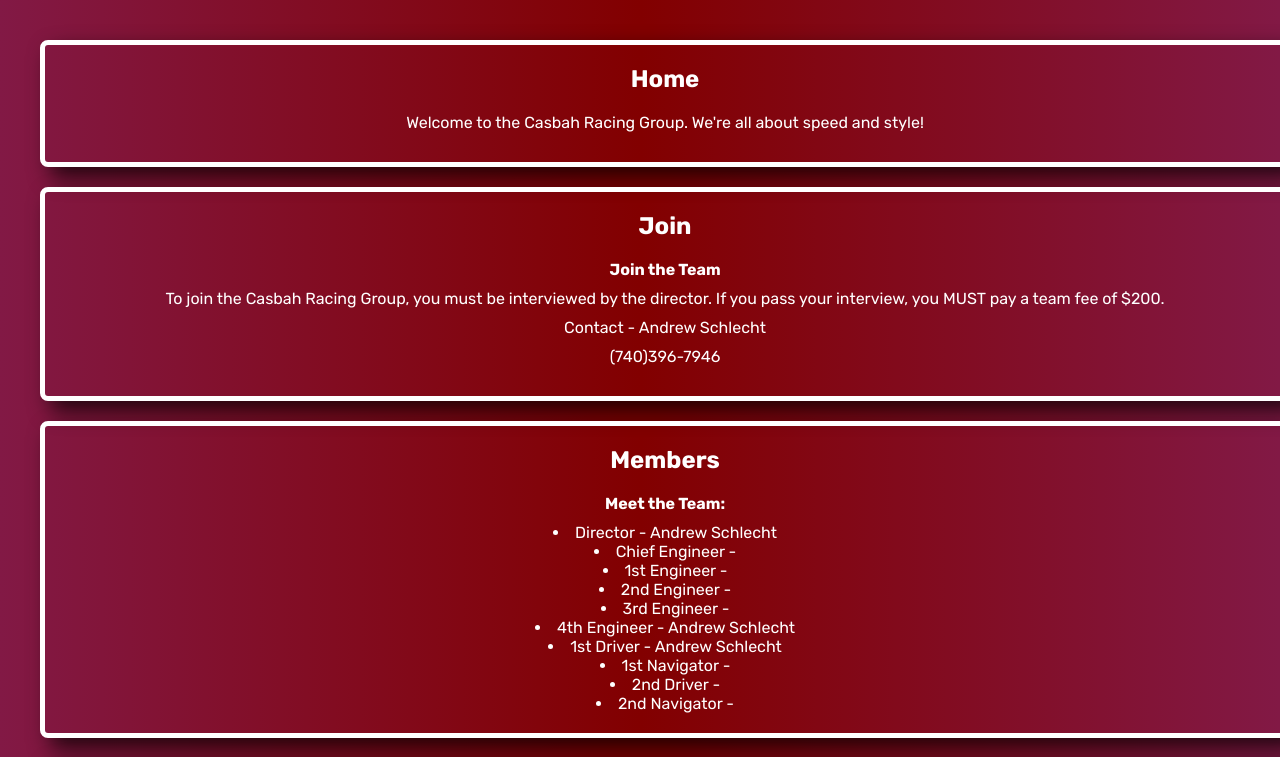
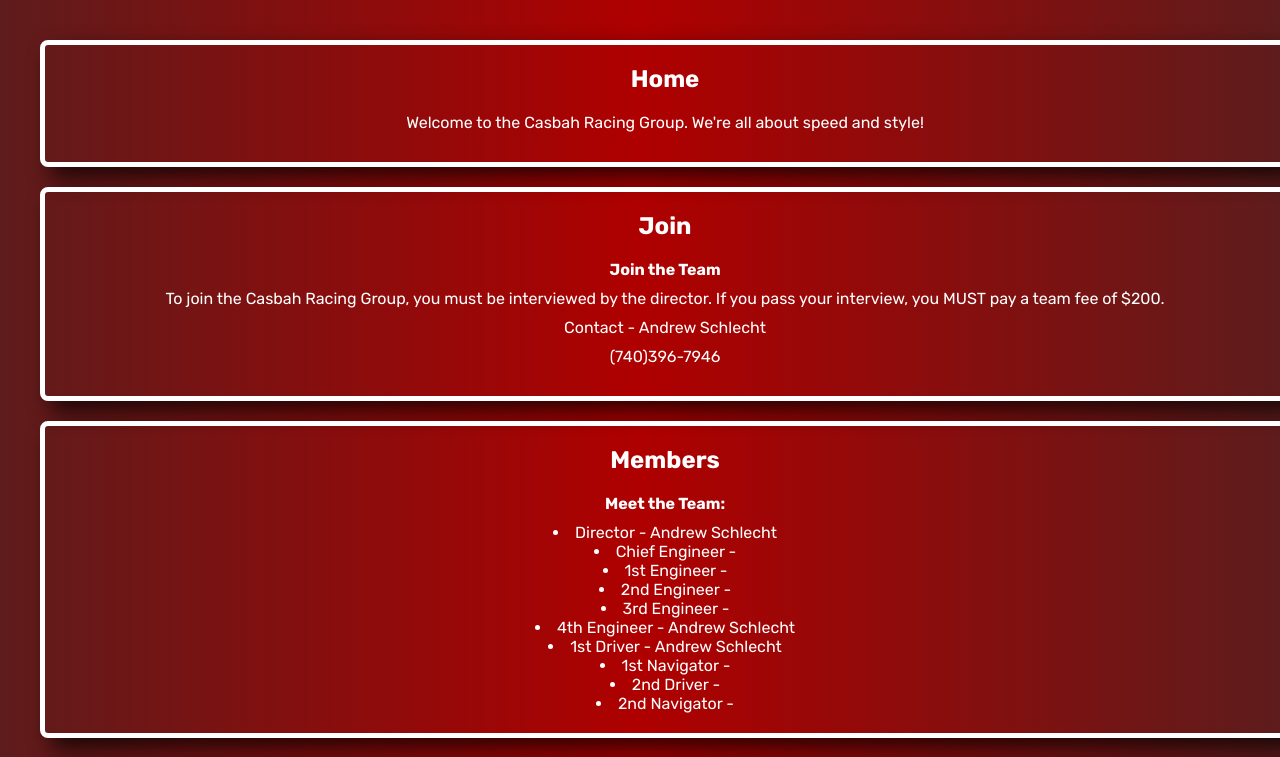
Before and after one commit to jordan-trempert/casbah_racing, a plain HTML site: page index.html in a window 1280 px wide. Shown: the part 96-853 px from the top of the page. Drawn offline with Linux system fonts and the light colour scheme.

Commit message:
Update index.html

```diff
--- a/index.html
+++ b/index.html
@@ -13,7 +13,7 @@
             font-family: Rubik, sans-serif;
             margin: 0;
             padding: 0;
-            background: linear-gradient(90deg, rgba(130,25,69,1) 0%, rgba(130,0,0,1) 50%, rgba(130,25,69,1) 100%);
+            background: linear-gradient(90deg, rgba(94,28,28,1) 0%, rgba(175,0,0,1) 50%, rgba(94,28,28,1) 100%);
             display: flex;
             flex-direction: column;
             align-items: center;
```
